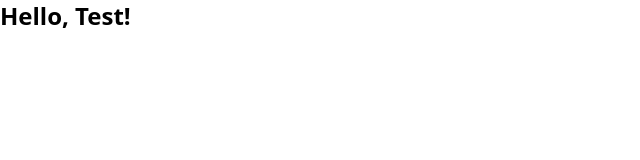
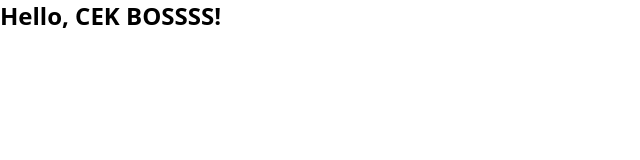
Before and after one commit to PRC-36/fe-amikom-pedia, a Next.js app: page / in a window 1280 px wide. Shown: the top 160 px of the page, without its empty margins (0-640 px from the left). Built offline with nearby package versions, Linux system fonts and the light colour scheme.

Commit message:
test rebase

```diff
--- a/pages/index.tsx
+++ b/pages/index.tsx
@@ -1,5 +1,7 @@
 import PostFeed from "@/components/home/post-feed";
 
 export default function Home() {
-  return <h1 className="text-2xl text-primary-main font-bold">Hello, Test!</h1>;
+  return (
+    <h1 className="text-2xl text-primary-main font-bold">Hello, CEK BOSSSS!</h1>
+  );
 }
```
